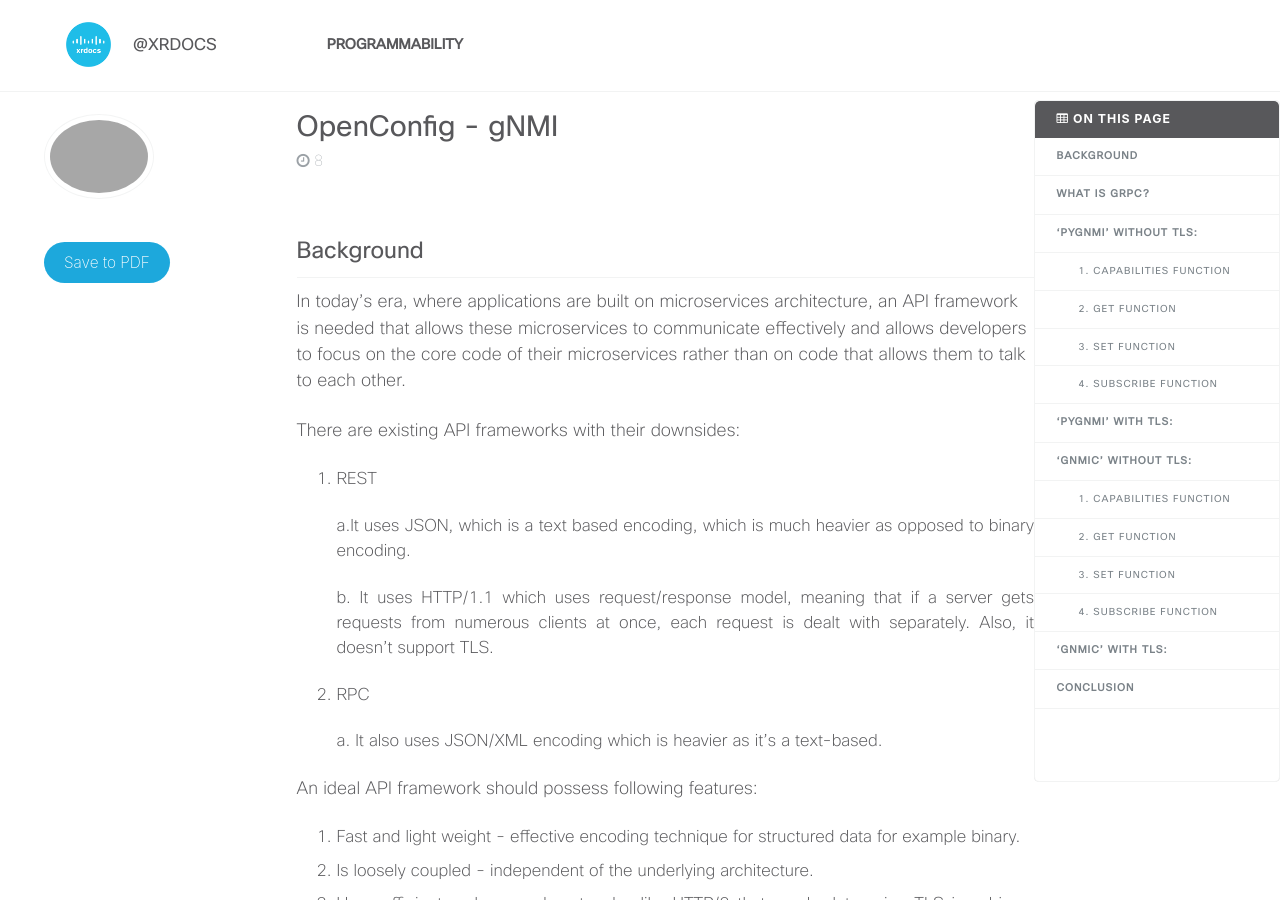
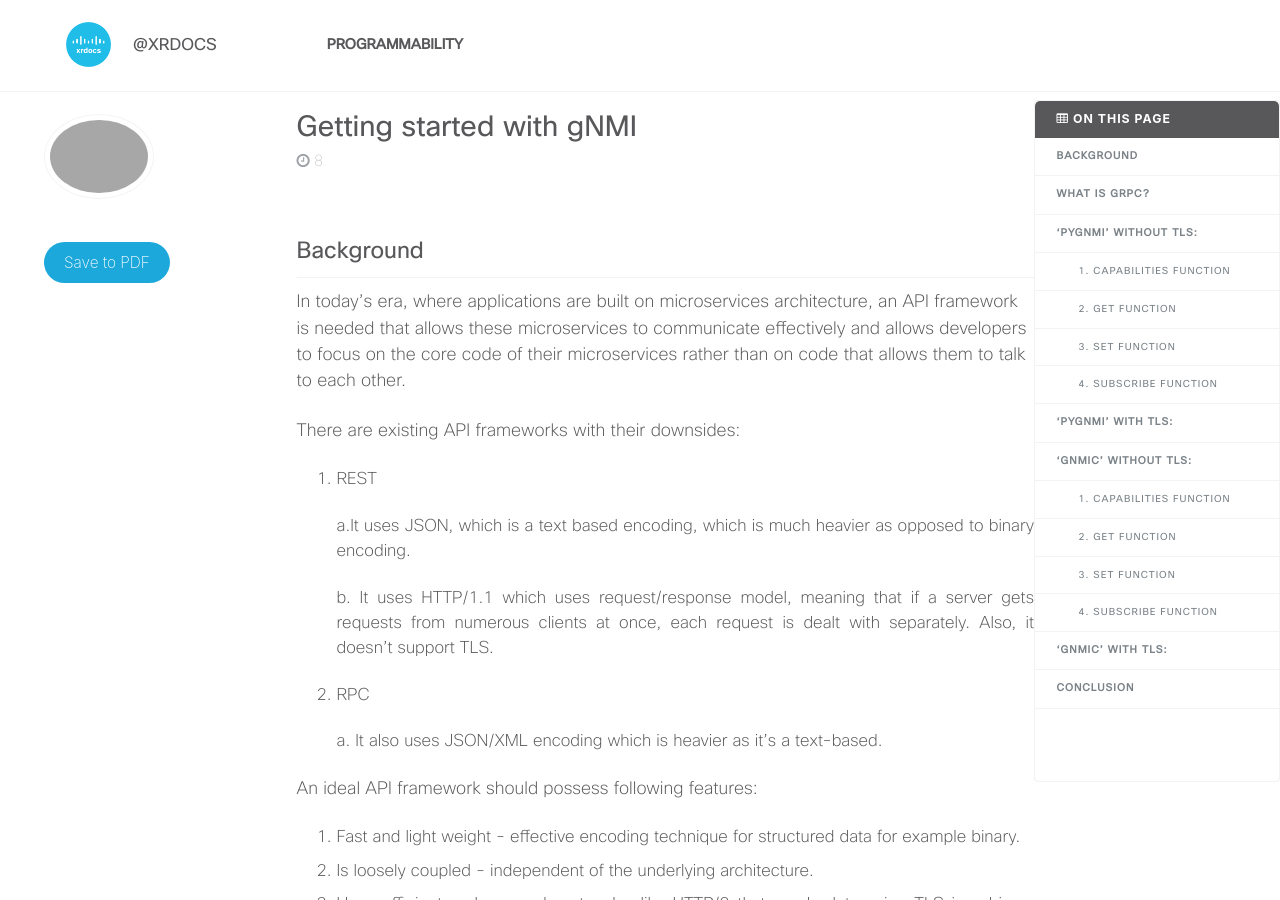
Before and after one commit to xrdocs/programmability, a Jekyll site: the page built from _blogs/OpenConfig-gNMI.md, in a window 1280 px wide and 900 px high. Built offline with Jekyll 4.4.1, drawn with Linux system fonts in a browser that asks for light colours; comment, search, counter and statistics services are not loaded.

Commit message:
Update OpenConfig-gNMI.md

```diff
--- a/_blogs/OpenConfig-gNMI.md
+++ b/_blogs/OpenConfig-gNMI.md
@@ -1,7 +1,7 @@
 ---
 published: true
 date: '2022-08-16 13:08 -0500'
-title: OpenConfig - gNMI
+title: Getting started with gNMI
 author: Rahul Sharma
 tags:
   - iosxr
```
